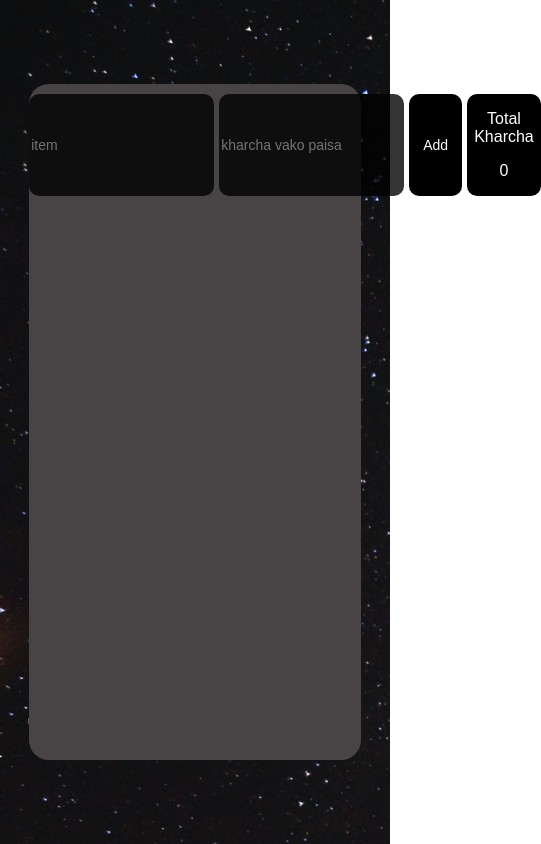
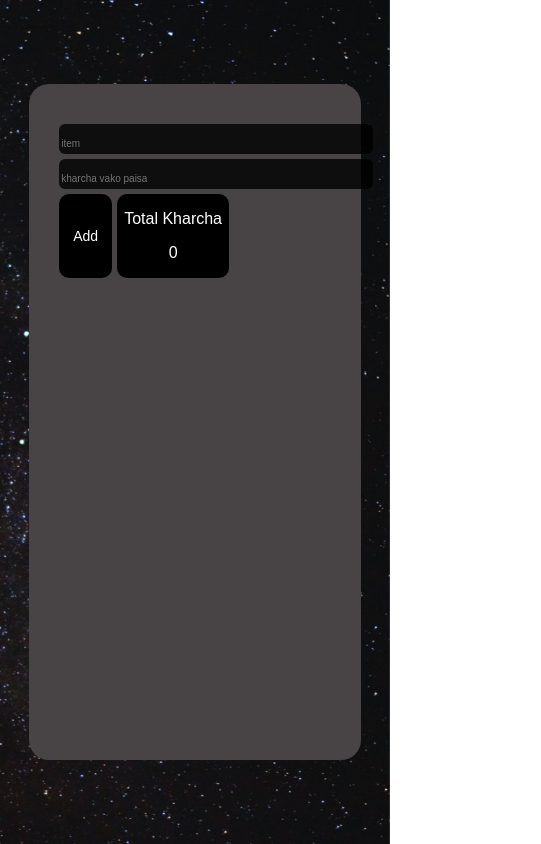
Before and after one commit to rajpoudell/room-kharcha, a React (Create React App) app: page / in a window 390 px wide. Shown: the whole page, 541 px wide, since content can reach past the window. Built offline with nearby package versions, Linux system fonts and the light colour scheme.

Commit message:
fixing responsive design

```diff
--- a/src/index.css
+++ b/src/index.css
@@ -17,17 +17,21 @@ input[type=number] {
 }
 .main{
   /* background-color: #C28F8F; */
-  width: 100%;
+  /* width: 100%; */
   height: 100vh;
   display: flex;
   text-align: center;
   align-items: center;
   background-image: url(./galaxy.jpg);
+  background-position: center;
+  background-repeat: no-repeat;
+  background-attachment: fixed;
+  background-size: cover;
 
 }
 .main--innerblock{
   background-color: #484445;
-  width: 80%;
+  /* width: 80%; */
   height: 80vh;
   margin: 0 auto;
   display: flex;
@@ -38,7 +42,8 @@ input[type=number] {
   color: white;
   display: flex;
   gap: 15px;
-  margin:40px 0px 0px 250px;
+
+  padding: 30px;
 }
 .inputs{
   background-color: rgba(0, 0, 0, 0.792);
@@ -46,7 +51,8 @@ input[type=number] {
   font-size: 16px;
   outline: none;
   border: none;
-  border-radius: 10px;
+  border-radius: 6px;
+
 }
 
 .inputs:focus::placeholder{
--- a/src/responsive.css
+++ b/src/responsive.css
@@ -1,13 +1,16 @@
 @media only screen and (max-width: 700px) {
     .inputs{
-        font-size: 14px;
+        font-size: 24px;
+
     }
     .center--firstline{
-        color: white;
-        display: flex;
         gap: 5px;
-        margin: 10px 0;
+        margin: 10px auto;
+        flex-wrap: wrap;
 
+    }
+    input::placeholder{
+        font-size: 10px;
     }
     #btn{
         font-size: 14px;
```
